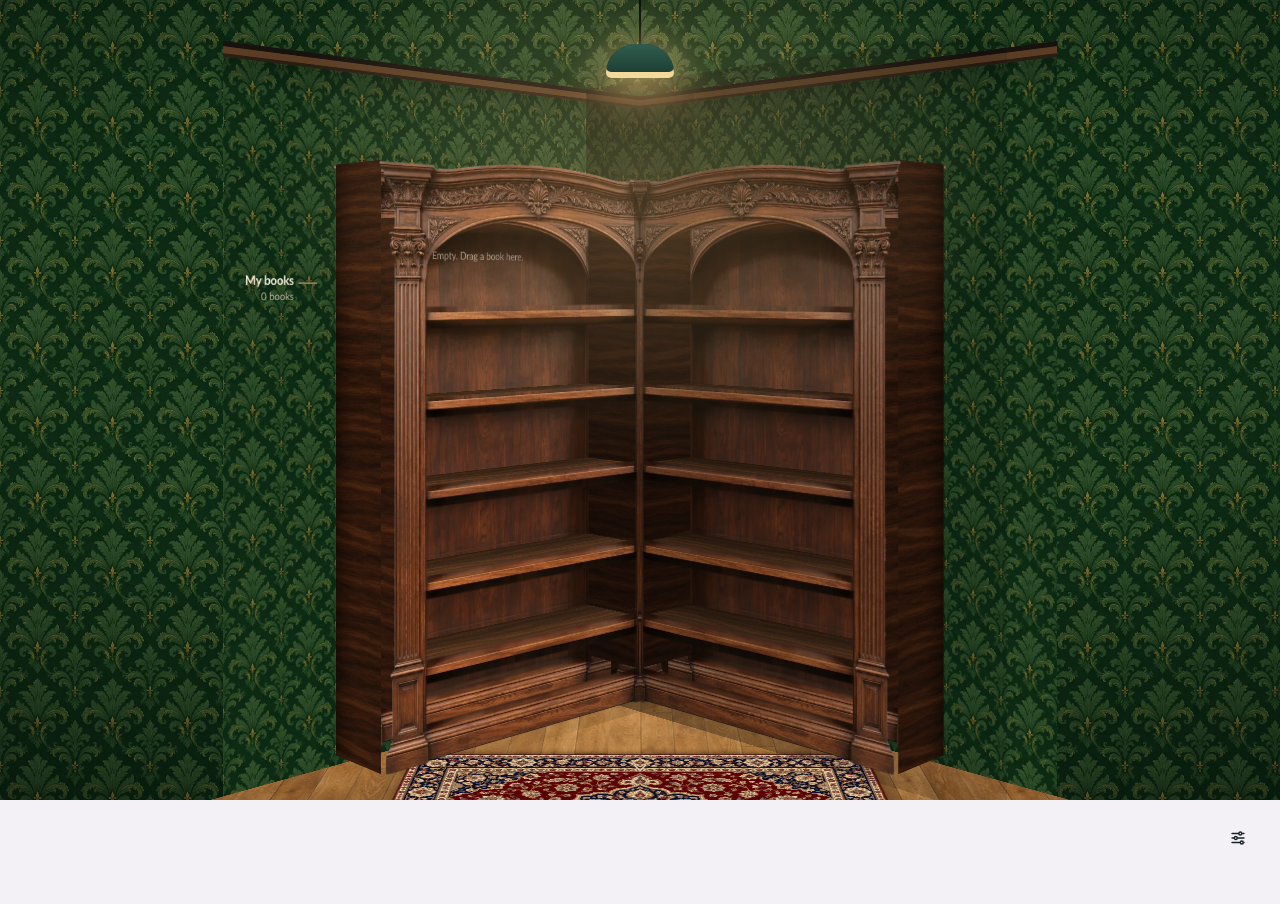
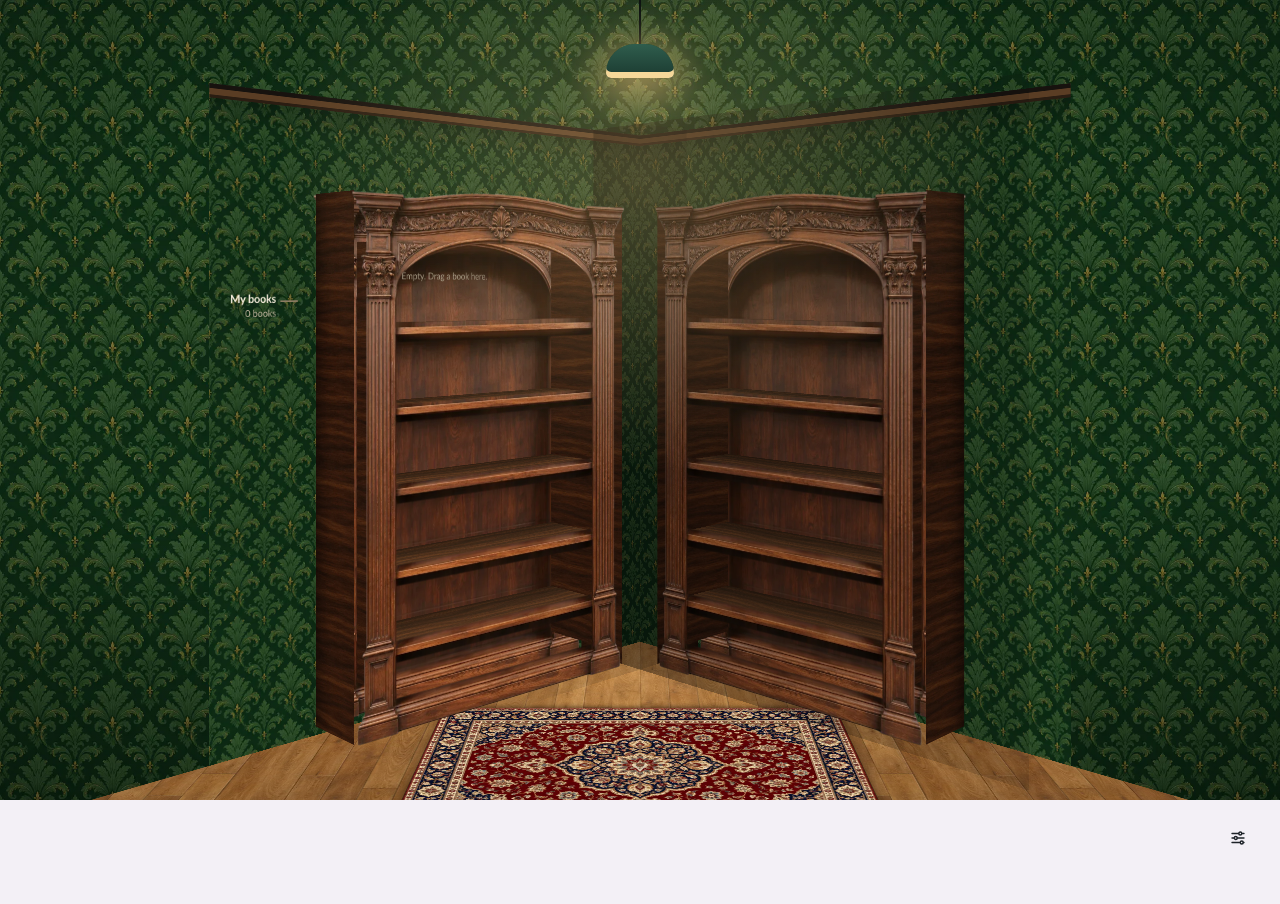
Before and after one commit to RisiMorina/article_app, a plain HTML site: page index.html in a window 1280 px wide. Shown: the top 904 px of the page. Drawn offline with nearby package versions, Linux system fonts and the light colour scheme.

Commit message:
Hero: keep the two cases apart at the corner and fit them to the screen by measuring
Co-Authored-By: Claude Sonnet 5.5 <noreply@anthropic.com>

```diff
--- a/css/style.css
+++ b/css/style.css
@@ -908,3 +908,8 @@ body.resizing .r-body { transition: none; }
 #shelves { perspective: 1700px; perspective-origin: 92% 25%; }
 .pcase .shelf-label { transform: translateZ(calc(var(--cd) * -1)); }
 .pcase .spine-title { max-height: 46%; padding: calc(4 * var(--u)) calc(2 * var(--u)); background: rgb(22 12 6 / .62); font-size: max(7px, calc(12 * var(--u))); }
+
+/* the two cases must not run into each other at the corner: each keeps its own depth away from it */
+.hero-room .wall { width: calc(560px + 112px + 96px); }
+.hero-room .wall.left .pcase { margin-right: var(--cd); }
+.hero-room .wall.right .pcase { margin-left: var(--cd); }
--- a/js/library.js
+++ b/js/library.js
@@ -95,9 +95,19 @@ const Library = {
       h('div', { class: 'floor', 'aria-hidden': 'true' }, h('div', { class: 'rug' })),
       left, right));
     $$('.book', box).forEach((b, i) => b.style.setProperty('--i', i));
-    // Fit the whole room on the first screen (the outer edges come closer in perspective, so leave 50% room).
+    // Fit the cases on the first screen. Perspective makes the near parts bigger, so measure the real, projected size and shrink until it fits.
     const sh = $('.stage', box).offsetHeight || 900;
-    box.style.setProperty('--rs', Math.min(1, vw / 1250, (vh - 40) / (sh * 1.3)).toFixed(3));
+    let rs = Math.min(1, vw / 1250, (vh - 40) / (sh * 1.5));
+    const hero = box.closest('.hero');
+    for (let i = 0; i < 4; i++) {
+      box.style.setProperty('--rs', rs.toFixed(3));
+      const hr = hero.getBoundingClientRect();
+      let top = Infinity, bottom = -Infinity;
+      $$('.pcase-front', box).forEach(el => { const r = el.getBoundingClientRect(); top = Math.min(top, r.top); bottom = Math.max(bottom, r.bottom); });
+      const room = hr.height - 110, used = bottom - top;       // leave space for the lamp above and the chevron below
+      if (!isFinite(used) || used <= room) break;
+      rs *= (room / used) * 0.98;
+    }
   },
 
   /** Flat tooltip for hero books (the cabinets are tilted in 3D, so a card inside them would be skewed). */
```
Also changed, not shown: CLAUDE.md (+3 -0 lines).
